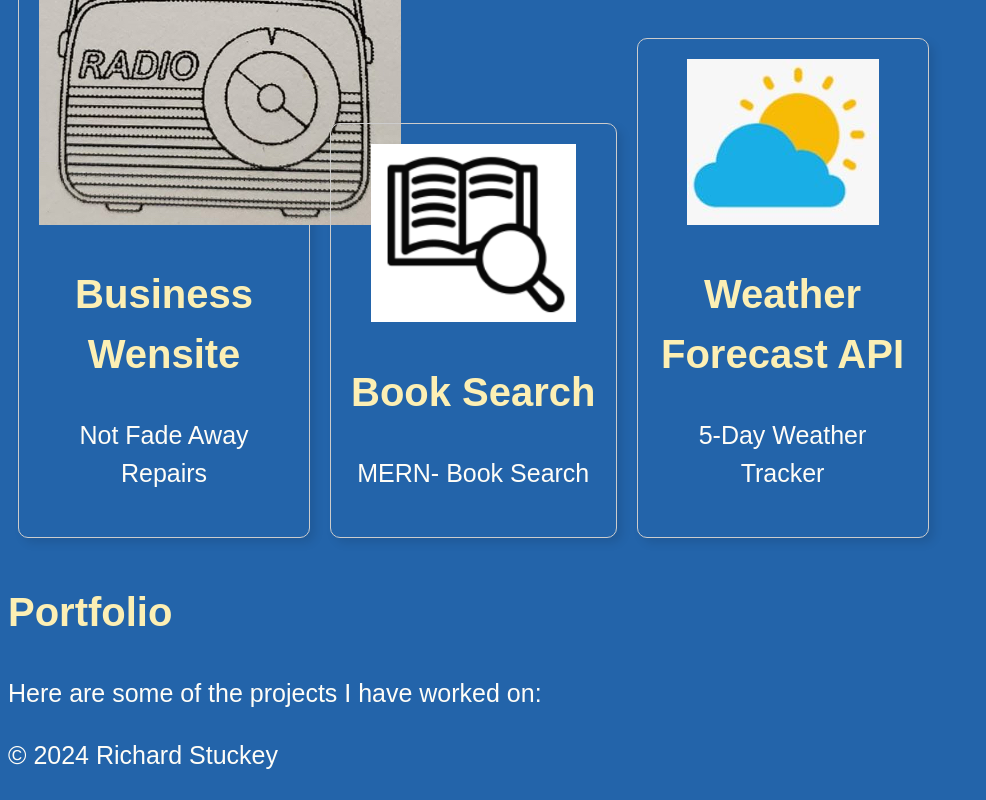
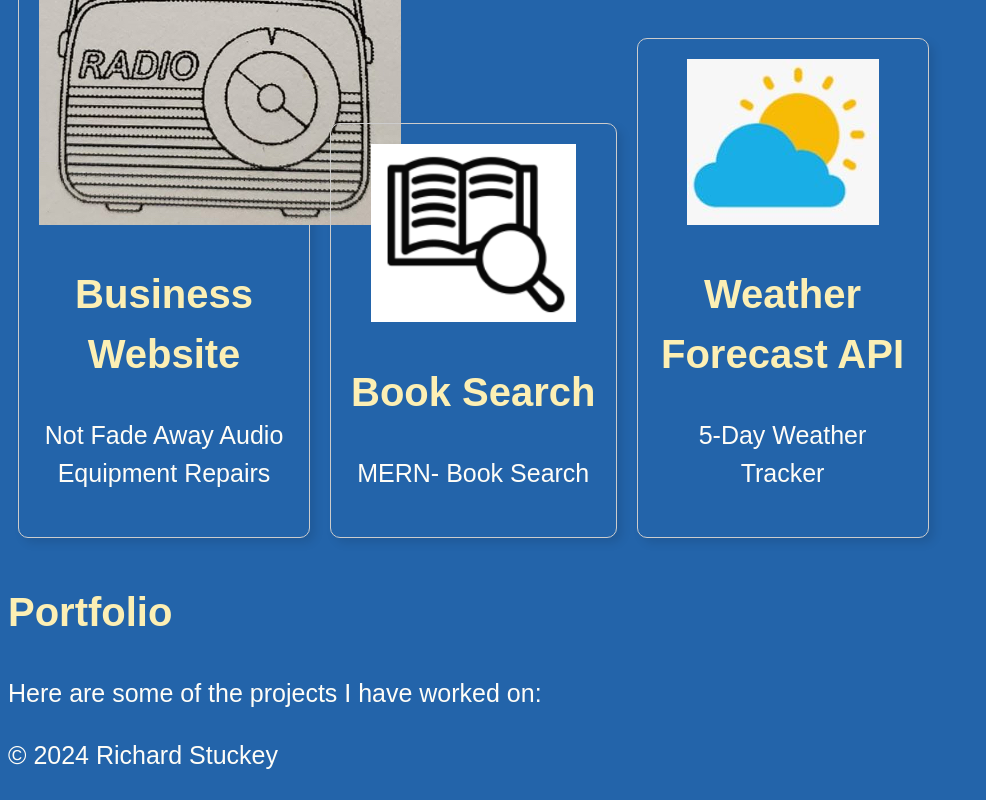
Before and after one commit to RStuckey1/RichardStuckey, a React (Vite) app: page /Portfolio in a window 1280 px wide. Shown: the part 925-1725 px from the top of the page, without its empty margins (0-986 px from the left). Built offline with nearby package versions, Linux system fonts and the light colour scheme.

Commit message:
card routing update

```diff
--- a/src/ProjectCards/CardBookSearch.jsx
+++ b/src/ProjectCards/CardBookSearch.jsx
@@ -2,9 +2,9 @@ import booksearch from '../assets/booksearch.png'
 import { Link } from 'react-router-dom';
 
 
-function CardCarPal(){
+function CardBookSearch(){
    return(
-    <Link to="https://github.com/RStuckey1/Car-Pal-" target="_blank">
+    <Link to="https://github.com/RStuckey1/BookSearchMERN" target="_blank">
         <div className="card2">
             <img className="card-image2" src={booksearch} alt="book search icon"></img>
             <h2 className='card-title2'>Book Search</h2>
@@ -15,4 +15,4 @@ function CardCarPal(){
 
 }
 
-    export default CardCarPal;
+    export default CardBookSearch;
--- a/src/ProjectCards/CardGastroBook.jsx
+++ b/src/ProjectCards/CardGastroBook.jsx
@@ -2,9 +2,9 @@ import gastroBook from '../assets/gastroBook.png'
 import { Link } from 'react-router-dom';
 
 
-function CardCarPal(){
+function CardGastroBook(){
    return(
-    <Link to="https://github.com/RStuckey1/Car-Pal-" target="_blank">
+    <Link to="https://github.com/RStuckey1/Gastro-Book" target="_blank">
         <div className="card2">
             <img className="card-image2" src={gastroBook} alt="gastro book icon"></img>
             <h2 className='card-title2'>Gastro Book</h2>
@@ -15,4 +15,4 @@ function CardCarPal(){
 
 }
 
-    export default CardCarPal;
+    export default CardGastroBook;
--- a/src/ProjectCards/CardGetItDone.jsx
+++ b/src/ProjectCards/CardGetItDone.jsx
@@ -2,7 +2,7 @@ import getitdone from '../assets/getitdone.jpg'
 import { Link } from 'react-router-dom';
 
 
-function Card3(){
+function CardGetItDone(){
    return(
     <Link to="https://github.com/RStuckey1/Get-It-Done" target="_blank">
         <div className="card2">
@@ -15,4 +15,4 @@ function Card3(){
 
 }
 
-    export default Card3;
+    export default CardGetItDone;
--- a/src/ProjectCards/CardNotFadeAway.jsx
+++ b/src/ProjectCards/CardNotFadeAway.jsx
@@ -2,17 +2,17 @@ import notfadeaway from '../assets/notfadeaway.jpg'
 import { Link } from 'react-router-dom';
 
 
-function CardCarPal(){
+function CardNotFadeAway(){
    return(
-    <Link to="https://github.com/RStuckey1/Car-Pal-" target="_blank">
+    <Link to="https://github.com/RStuckey1/NotFadeAway" target="_blank">
         <div className="card2">
             <img className="card-image2" src={notfadeaway} alt="notfadeaway icon"></img>
-            <h2 className='card-title2'>Business Wensite</h2>
-            <p className='card-text2'>Not Fade Away Repairs</p>
+            <h2 className='card-title2'>Business Website</h2>
+            <p className='card-text2'>Not Fade Away Audio Equipment Repairs</p>
         </div>
     </Link>
     );
 
 }
 
-    export default CardCarPal;
+    export default CardNotFadeAway;
--- a/src/ProjectCards/CardWeatherApp.jsx
+++ b/src/ProjectCards/CardWeatherApp.jsx
@@ -2,9 +2,9 @@ import weatherapp from '../assets/weatherapp.jpg'
 import { Link } from 'react-router-dom';
 
 
-function CardCarPal(){
-   return(
-    <Link to="https://github.com/RStuckey1/Car-Pal-" target="_blank">
+function CardWeatherApp() {
+    return (
+        <Link to="https://github.com/RStuckey1/weather" target="_blank">
             <div className="card2">
                 <img className="card-image2" src={weatherapp} alt="weather app icon"></img>
                 <h2 className='card-title2'>Weather Forecast API </h2>
@@ -12,7 +12,6 @@ function CardCarPal(){
             </div>
         </Link>
     );
-
 }
 
-    export default CardCarPal;
+export default CardWeatherApp;
--- a/src/main.jsx
+++ b/src/main.jsx
@@ -11,6 +11,7 @@ import Portfolio from './Pages/Portfolio.jsx'
 import Resume from './Pages/Resume.jsx'
 import ErrorPage from './Pages/ErrorPage.jsx'
 import CardRGD20 from './ProjectCards/CardRGD20.jsx'
+import WeatherApp from './ProjectCards/CardWeatherApp.jsx'
 import './index.css'
 
 
@@ -52,6 +53,10 @@ const router = createBrowserRouter([
       path: '/Resume',
       element: <Resume />,
     },
+    {
+      path: '/WeatherApp',
+      element: <WeatherApp />,
+    },
   ]
 }
 ]);
```
Lines whose indentation alone changed are shown as unchanged.
